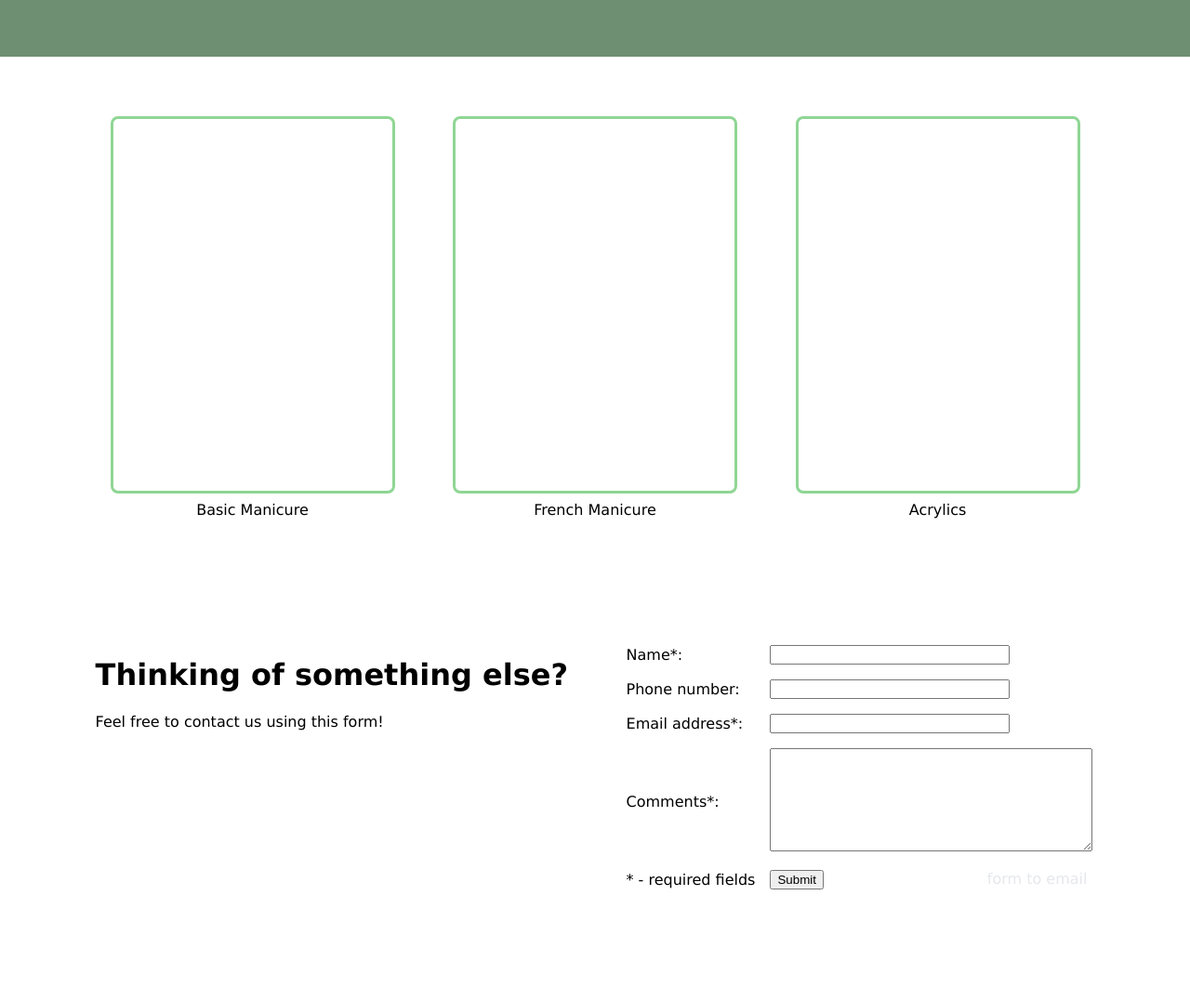
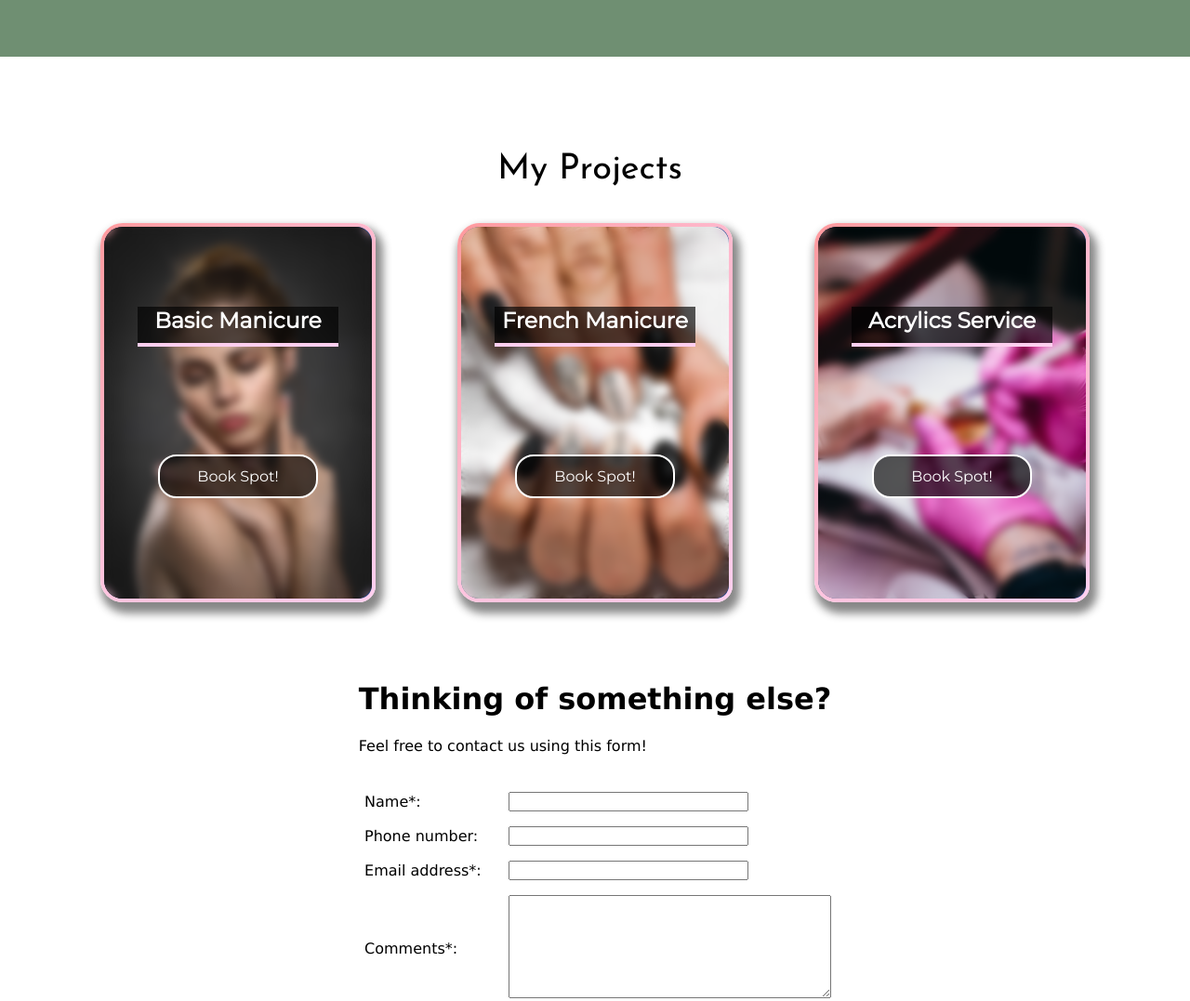
Before and after one commit to drod0942/BookingProject, a plain HTML site: page pages/services.html in a window 1280 px wide. Shown: the part 453-1530 px from the top of the page at 93% size. Before the commit the page ends 1482 px from the top, so only its background shows below. Drawn offline with Linux system fonts and the light colour scheme.

Commit message:
styled the services

```diff
--- a/pages/services.html
+++ b/pages/services.html
@@ -6,6 +6,8 @@
     <meta http-equiv="X-UA-Compatible" content="IE=edge">
     <meta name="viewport" content="width=device-width, initial-scale=1.0">
     <link rel="stylesheet" href="subs.css">
+    <link href="https://fonts.googleapis.com/css2?family=Josefin+Sans&display=swap" rel="stylesheet">
+    <link href="https://fonts.googleapis.com/css2?family=Montserrat&display=swap" rel="stylesheet">
     <title>Landing Page</title>
 </head>
 
@@ -23,27 +25,34 @@
         <img id="downArrow" src="../resources/down_arrowYT.png">
     </div>
     <div id="services">
-        <div class="boxes">
-            <div class="description Bm">
-                <a href="Booking-Pages/Basic.html">
-                    <div class="box"></div>
-                </a>
-                <div class="text">Basic Manicure</div>
-            </div>
-            <div class="description Fm">
-                <a href="Booking-Pages/French.html">
-                    <div class="box"></div>
-                </a>
-                <div class="text">French Manicure</div>
-            </div>
-            <div class="description Ac">
-                <a href="Booking-Pages/Acr.html">
-                    <div class="box"></div>
-                </a>
-                <div class="text">Acrylics</div>
+
+
+
+        <div class="projects-intro-cont">
+            <p class="projects-intro">My Projects</p>
+
+            <div class="projects-con">
+                <div class="project1 pro">
+                    <div class="background background-filter pro1-img">
+                    <h1 class="project-titles">Basic Manicure</h1>
+                    <button class="Bookbutton" onclick=" window.open('Booking-Pages/Basic.html','_blank')"><span>Book Spot! </span></button></div>
+                </div>
+
+                <div class="project2 pro">
+                    <div class="background background-filter pro2-img">
+                    <h1 class="project-titles">French Manicure</h1>
+                    <button class="Bookbutton" onclick=" window.open('Booking-Pages/French.html','_blank')"><span>Book Spot! </span></button></div>
+                </div>
+
+                <div class="project3 pro">
+                    <div class="background background-filter pro3-img">
+                    <h1 class="project-titles">Acrylics Service</h1>
+                    <button class="Bookbutton" onclick=" window.open('Booking-Pages/Acr.html','_blank')" ><span>Book Spot! </span></button></div>
+                </div>
             </div>
         </div>
-    </div>
+
+
     <div id="other">
         <div id="textCont">
             <h1>Thinking of something else?</h1>
--- a/pages/subs.css
+++ b/pages/subs.css
@@ -91,6 +91,187 @@ ul, a {
     gap: 16px;
 }
 
+
+
+
+/* Services Page STYLYING ************************************************/
+
+.projects-intro-cont{
+    display: block;
+    width: 100%;
+    height: 100%;
+    margin-inline-start: auto;
+    margin-inline-end: auto;
+
+  }
+
+  .projects-con{
+    display: flex;
+    justify-content: space-around;
+    flex-direction: row;
+    flex-wrap: wrap;
+    width: 100%;
+    height: 100%;
+   align-items: center;
+  }
+
+  .pro{
+    display: inline-block;
+    width: 25%;
+    height: 50vh;
+    border-radius: 24px 20px 18px 24px;
+    border: double 4px transparent;
+    background-image: linear-gradient(60deg, #1e3c72 0%, #1e3c72 1%, #2a5298 100%), radial-gradient(circle at top left,#ff9a9e 0%, #fecfef 99%, #fecfef 100%);
+    background-origin: border-box;
+    background-clip: content-box, border-box;
+    box-shadow: 4px 8px 10px 4px #888888;
+    transition: all .2s ease-in-out;
+  }
+
+  .pro:hover{
+      transform: scale(1.1);
+  }
+
+  .background-filter:after {
+    background-color: rgba(75, 75, 75, 0);
+    -webkit-backdrop-filter: blur(5px);
+    backdrop-filter: blur(5px);
+    content: "";
+    display: block;
+    position: absolute;
+    width: 100%;
+    height: 100%;
+    inset-block-start: 0;
+   border-radius: 20px 18px 16px 20px;
+  }
+
+  .background-filter {
+    position: relative;
+  }
+
+  .background {
+    display: inline-block;
+    width: 100%;
+    height: 100%;
+      background-position: center;
+    background-repeat: no-repeat;
+    background-size: cover;
+     border-radius: 20px 18px 16px 20px;
+  }
+
+
+  .project-titles{
+    display: flex;
+    flex-direction: column;
+    align-items: center;
+    position: relative;
+    z-index: 1;
+    font-size: 23.5px;
+    text-align: center;
+    width: 75%;
+    border: 4px solid #fecfef;
+    border-block-start: none;
+    border-inline-start: none;
+    border-inline-end: none;
+    padding-block-end: 10px;
+    margin-inline-start: auto;
+    margin-inline-end: auto;
+    margin-block-start: 30%;
+    background-color: rgba(0,0,0, 0.65); /* Black w/opacity/see-through */
+    color: white;
+     font-family: 'Montserrat', sans-serif;
+  }
+
+  .pro1-img{
+    background-image: url(../resources/BasicM.jpeg);
+  }
+  .pro2-img{
+    background-image: url(../resources/FrenchM.jpeg);
+  }
+  .pro3-img{
+    background-image: url(../resources/AcryM.jpeg);
+  }
+
+  .projects-intro{
+      display: block;
+    position: relative;
+    width: 210px;
+    margin-inline-start: auto;
+    margin-inline-end: auto;
+    font-size: 38px;
+    font-family: 'Josefin Sans','Kaushan Script', cursive;
+  }
+
+
+  .projects-intro:after{
+    content: '';
+    position: absolute;
+    width: 100%;
+    transform: scaleX(0);
+    height: 2px;
+    inset-block-end: 0;
+    inset-inline-start: 0;
+    background-color: #0087ca;
+    transform-origin: bottom right;
+    transition: transform 0.25s ease-out;
+  }
+
+  .projects-intro:hover:after {
+    transform: scaleX(1);
+    transform-origin: bottom left;
+  }
+
+  .Bookbutton {
+    display: block;
+    position: relative;
+    z-index: 1;
+    border-radius: 20px;
+    background-color: rgba(0,0,0, 0.65);
+    border: 2px solid white;
+    color: #FFFFFF;
+    text-align: center;
+    font-size: 16px;
+    padding: 12px;
+    width: 60%;
+    transition: all 0.5s;
+    cursor: pointer;
+    margin-inline-start: auto;
+    margin-inline-end: auto;
+    margin-block-start: 40%;
+     font-family: 'Montserrat', sans-serif;
+
+  }
+
+  .Bookbutton span {
+    cursor: pointer;
+    display: inline-block;
+    position: relative;
+    transition: 0.5s;
+  }
+
+  .Bookbutton span:after {
+    content: '\00bb';
+    position: absolute;
+    opacity: 0;
+    inset-block-start: 0;
+    inset-inline-end: -20px;
+    transition: 0.5s;
+  }
+
+  .Bookbutton:hover span {
+    padding-inline-end: 25px;
+  }
+
+  .Bookbutton:hover span:after {
+    opacity: 1;
+    inset-inline-end: 0;
+  }
+
+
+
+
+
+
 /* footer */
 
 footer {
@@ -99,3 +280,53 @@ footer {
     background-color: #638372;
     padding: 16px;
 }
+
+
+@media screen and (max-width: 1028px){
+    .pro{
+       height: 40vh;
+      }
+
+}
+
+
+@media screen and (max-width: 768px){
+
+
+
+
+    .projects-intro-cont{
+        display: block;
+        width: 100%;
+        height: max-content;
+        margin-block-start: 8%;
+        margin-inline-start: auto;
+        margin-inline-end: auto;
+
+      }
+
+      .projects-con{
+        display: flex;
+        flex-direction: column;
+        flex-wrap: nowrap;
+        width: 100%;
+        height:max-content;
+        align-items: center;
+        justify-content: flex-end;
+      }
+
+
+    .pro{
+      display: inline-block;
+     width: 55%;
+     height: 40vh;
+    margin: 40px;
+    }
+
+
+      .project-titles{
+        font-size: 20px;
+      }
+
+
+}
--- a/style.css
+++ b/style.css
@@ -177,6 +177,9 @@ ul, a {
     font-size: 18px;
     color: #E5E7EB
 }
+
+
+
 
 
 /* BASIC MANICURE STYLYING ************************************************/
```
Also changed, not shown: resources/AcryM.jpeg (added), resources/BasicM.jpeg (added), resources/FrenchM.jpeg (added), 3 other files.
